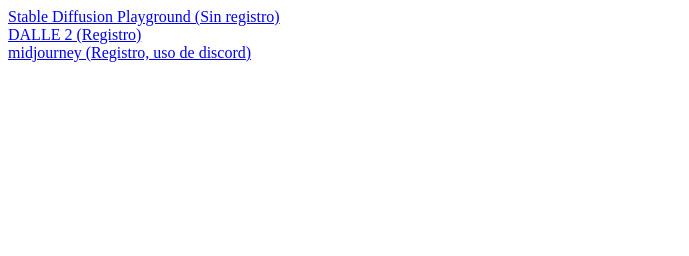
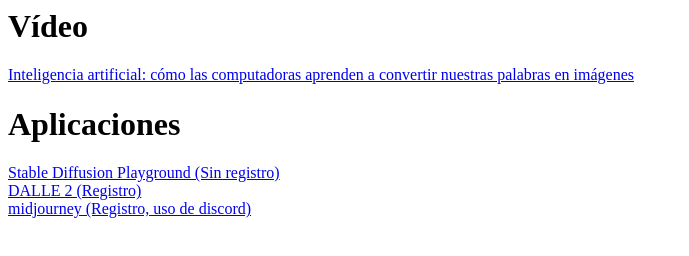
Before and after one commit to profeInformatica101/InteligenciaArtificial, a plain HTML site: page createImage.html in a window 1280 px wide. Shown: the whole page, without its empty margins (0-689 px from the left). Drawn offline with Linux system fonts and the light colour scheme.

Commit message:
Update createImage.html

```diff
--- a/createImage.html
+++ b/createImage.html
@@ -1,12 +1,11 @@
 <html>
 <head></head>
 <body>
-
+  <h1>Vídeo</h1>
+<a href="https://www.youtube.com/watch?v=sH-wu2qIzAE"> Inteligencia artificial: cómo las computadoras aprenden a convertir nuestras palabras en imágenes </a>
+  <h1>Aplicaciones</h1>
 <a href="https://stablediffusionweb.com/#demo">Stable Diffusion Playground (Sin registro)</a> <br>
-
 <a href="https://openai.com/dall-e-2/">DALLE 2 (Registro)</a> <br>
-
-
 <a href="https://midjourney.com">midjourney (Registro, uso de discord)</a> <br>
 
 
```
